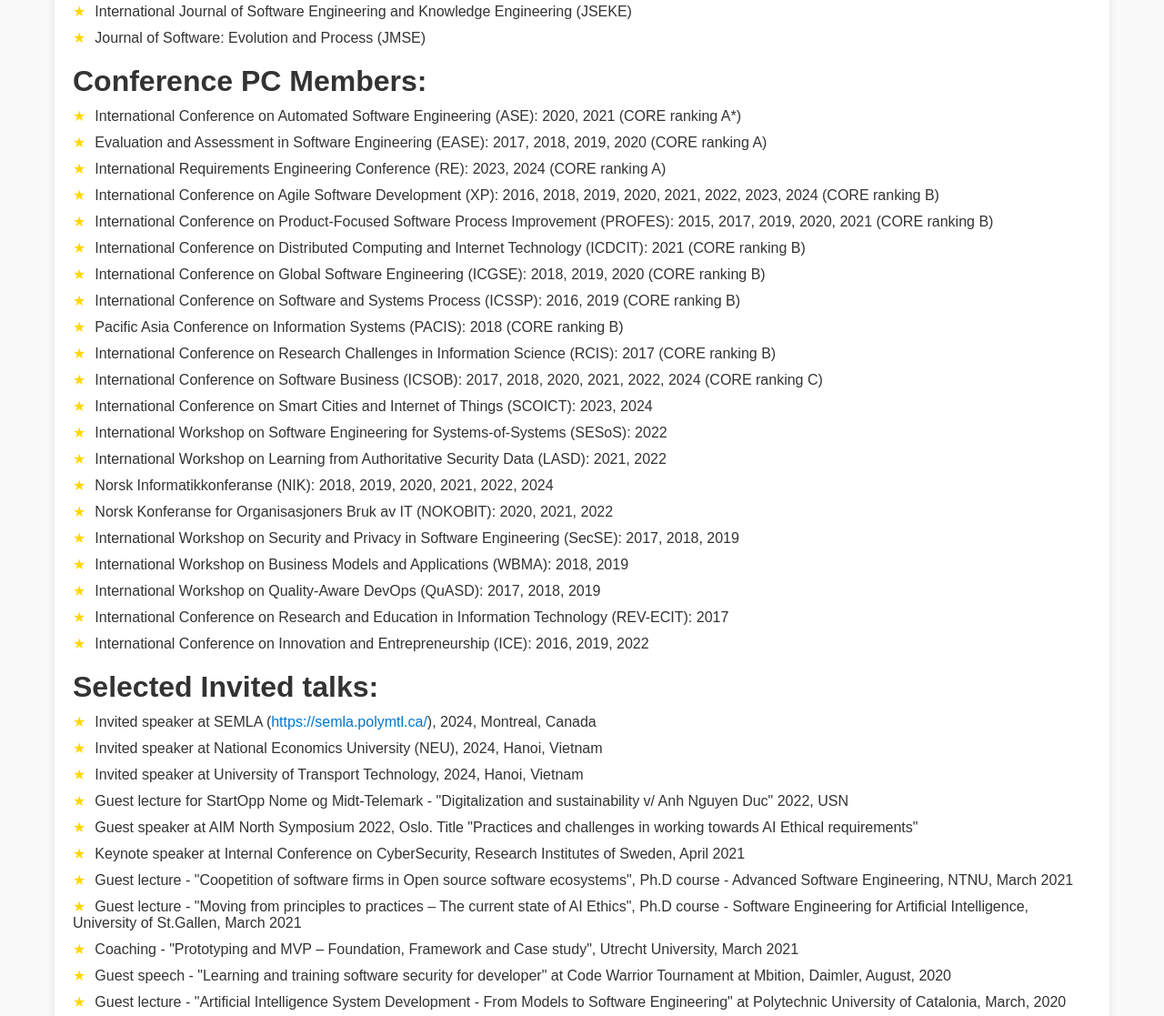
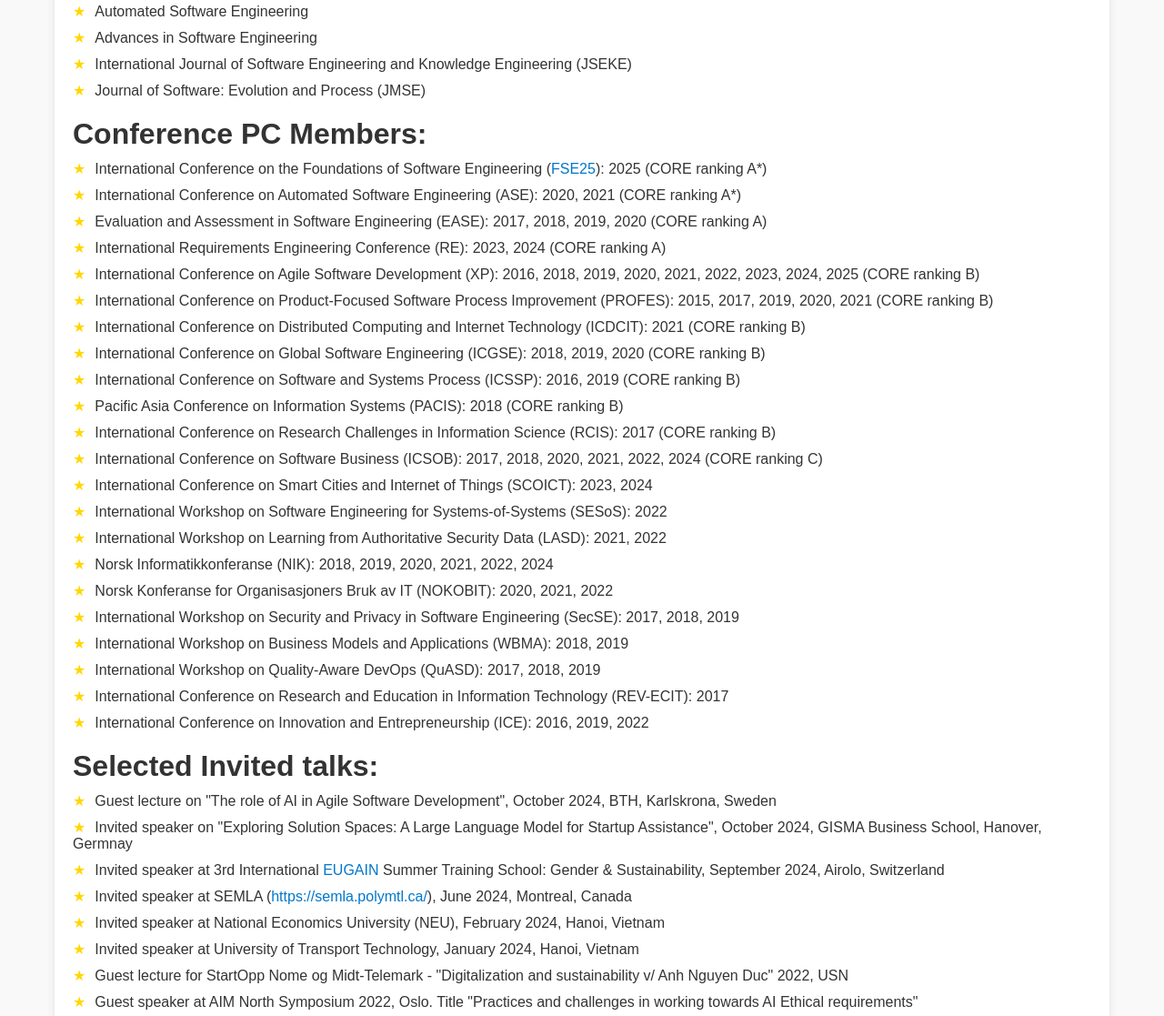
Before and after one commit to anhn/anhn.github.io, a plain HTML site: page activities.html in a window 1280 px wide. Shown: the part 1095-2212 px from the top of the page at 91% size. Drawn offline with Linux system fonts and the light colour scheme.

Commit message:
Update activities.html

```diff
--- a/activities.html
+++ b/activities.html
@@ -37,6 +37,7 @@
 <section>
     <h2>Organizating Member of</h2>
     <ul>
+        <li>2025, International Conference on the Foundations of Software Engineering (<a href="https://conf.researchr.org/home/fse-2025">FSE25</a>), Student Volunteer Chair</li>
         <li>2020-current, Chairman of the Software startup research community (<a href="https://sofwarestartup.org/">https://softwarestartup.org/</a>)</li>
         <li>2019-current, Chairman of Vietnamese Software Engineering Network (<a href="https://vietse.org/">https://vietse.org/</a>)</li>
         <li>2018-2022, Norwegian Conference for IT Use in Organisations (NOKOBIT) - Steering committee member</li>
@@ -68,23 +69,25 @@
 </section>
 
 <section>
-    <h2>Reviews:</h2>
+    <h2>Journal Reviews:</h2>
     <ul>
         <li>IEEE Transaction in Software Engineering (TSE)</li>
         <li>Communications of ACM</li>
         <li>Information Software and Technology (IST)</li>
         <li>Journal System and Software (JSS)</li>
         <li>Empirical Software Engineering (ESE)</li>
+        <li>Automated Software Engineering</li>
         <li>Advances in Software Engineering</li>
         <li>International Journal of Software Engineering and Knowledge Engineering (JSEKE)</li>
         <li>Journal of Software: Evolution and Process (JMSE)</li>
     </ul>
     <h2>Conference PC Members:</h2>
     <ul>
+      <li>International Conference on the Foundations of Software Engineering (<a href="https://conf.researchr.org/home/fse-2025">FSE25</a>): 2025 (CORE ranking A*)</li>
       <li>International Conference on Automated Software Engineering (ASE): 2020, 2021 (CORE ranking A*)</li>
       <li>Evaluation and Assessment in Software Engineering (EASE): 2017, 2018, 2019, 2020 (CORE ranking A)</li>
       <li>International Requirements Engineering Conference (RE): 2023, 2024 (CORE ranking A)</li>
-      <li>International Conference on Agile Software Development (XP): 2016, 2018, 2019, 2020, 2021, 2022, 2023, 2024 (CORE ranking B)</li>
+      <li>International Conference on Agile Software Development (XP): 2016, 2018, 2019, 2020, 2021, 2022, 2023, 2024, 2025 (CORE ranking B)</li>
       <li>International Conference on Product-Focused Software Process Improvement (PROFES): 2015, 2017, 2019, 2020, 2021 (CORE ranking B)</li>
       <li>International Conference on Distributed Computing and Internet Technology (ICDCIT): 2021 (CORE ranking B)</li>
       <li>International Conference on Global Software Engineering (ICGSE): 2018, 2019, 2020 (CORE ranking B)</li>
@@ -108,9 +111,12 @@
 <section>
     <h2>Selected Invited talks:</h2>
     <ul>
-        <li>Invited speaker at SEMLA (<a href="https://semla.polymtl.ca/">https://semla.polymtl.ca/</a>), 2024, Montreal, Canada</li>
-        <li>Invited speaker at National Economics University (NEU), 2024, Hanoi, Vietnam</li>
-        <li>Invited speaker at University of Transport Technology, 2024, Hanoi, Vietnam</li>
+        <li>Guest lecture on "The role of AI in Agile Software Development", October 2024, BTH, Karlskrona, Sweden</li>
+        <li>Invited speaker on "Exploring Solution Spaces: A Large Language Model for Startup Assistance", October 2024, GISMA Business School, Hanover, Germnay</li>
+        <li>Invited speaker at 3rd International <a href="https://eugain.training/">EUGAIN</a> Summer Training School: Gender & Sustainability, September 2024, Airolo, Switzerland</li>
+        <li>Invited speaker at SEMLA (<a href="https://semla.polymtl.ca/">https://semla.polymtl.ca/</a>), June 2024, Montreal, Canada</li>
+        <li>Invited speaker at National Economics University (NEU), February 2024, Hanoi, Vietnam</li>
+        <li>Invited speaker at University of Transport Technology, January 2024, Hanoi, Vietnam</li>
         <li>Guest lecture for StartOpp Nome og Midt-Telemark - "Digitalization and sustainability v/ Anh Nguyen Duc" 2022, USN</li>
         <li>Guest speaker at AIM North Symposium 2022, Oslo. Title "Practices and challenges in working towards AI Ethical requirements"</li>
         <li>Keynote speaker at Internal Conference on CyberSecurity, Research Institutes of Sweden, April 2021</li>
```
